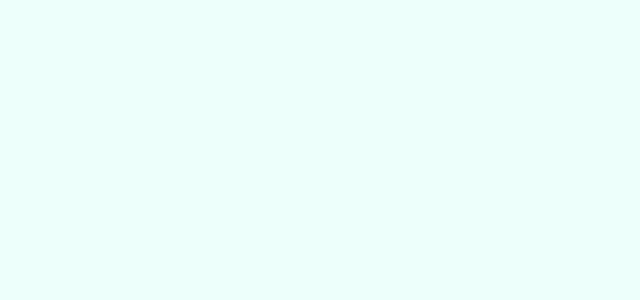
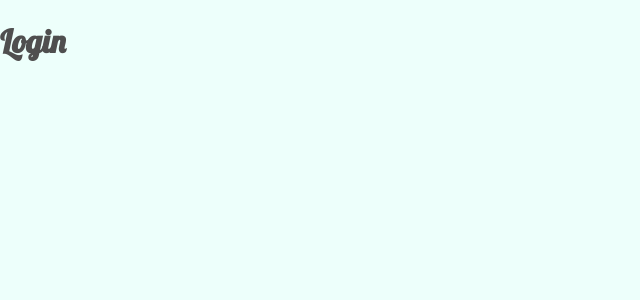
Before and after one commit to Djeg/formation-react, a React (Create React App) app: page /connexion in a window 1280 px wide. Before the commit this address had no page. Shown: the top 300 px of the page, without its empty margins (0-640 px from the left). Built offline with nearby package versions, Linux system fonts and the light colour scheme.

Commit message:
Ajout des ecrans principaux

```diff
--- a/src/App.tsx
+++ b/src/App.tsx
@@ -1,6 +1,9 @@
 import { BrowserRouter, Route, Routes } from 'react-router-dom'
 import { GlobalStyle } from './shared/ui'
+import Home from './home/Home'
 import TodoList from './todo-list/TodoList'
+import Login from './login/Login'
+import Subscription from './subscription/Subscription'
 
 /**
  * Ce fichier contient le composant principal
@@ -12,9 +15,10 @@ export default function App() {
       <GlobalStyle />
       <BrowserRouter>
         <Routes>
-          <Route path="/" element={<TodoList />} />
-          <Route path="/test" element={<h1>Test</h1>} />
-          <Route path="/hello" element={<h1>Hello</h1>} />
+          <Route path="/" element={<Home />} />
+          <Route path="/liste/:id" element={<TodoList />} />
+          <Route path="/connexion" element={<Login />} />
+          <Route path="/inscription" element={<Subscription />} />
         </Routes>
       </BrowserRouter>
     </>
--- /dev/null
+++ b/src/home/Home.tsx
@@ -0,0 +1,3 @@
+export default function Home() {
+  return <h1>Home</h1>
+}
--- /dev/null
+++ b/src/login/Login.tsx
@@ -0,0 +1,3 @@
+export default function Login() {
+  return <h1>Login</h1>
+}
--- /dev/null
+++ b/src/subscription/Subscription.tsx
@@ -0,0 +1,3 @@
+export default function Subscription() {
+  return <h1>Inscription</h1>
+}
```
